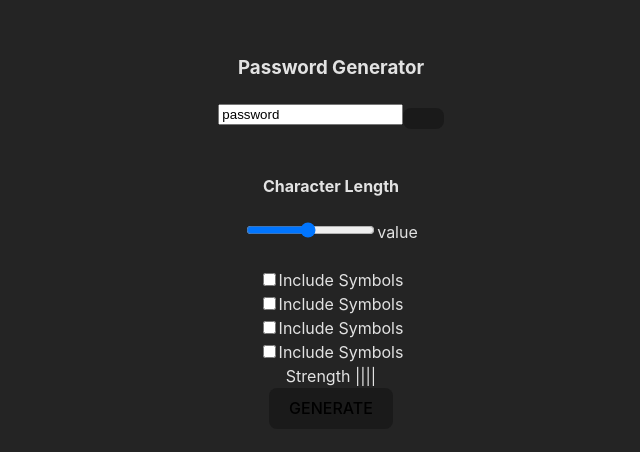
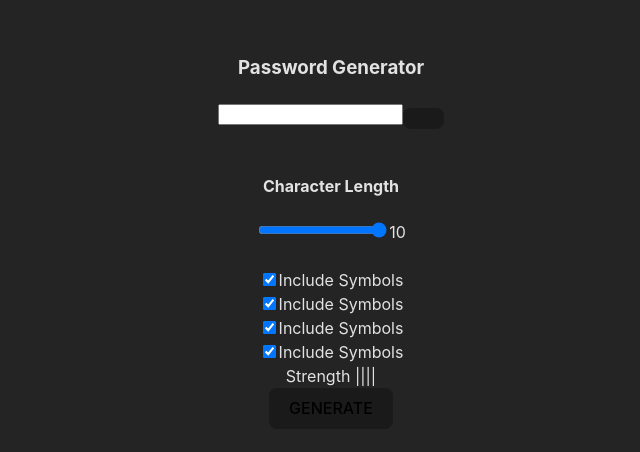
Before and after one commit to buschenyy/password-generator-app, a React (Vite) app: page / in a window 1280 px wide. Shown: the part 168-620 px from the top of the page, without its empty margins (309-949 px from the left). Built offline with nearby package versions, Linux system fonts and the light colour scheme.

Commit message:
inputHandler

```diff
--- a/src/App.jsx
+++ b/src/App.jsx
@@ -1,27 +1,69 @@
+import { useState } from 'react'
 import './App.css'
 import Checkbox from './components/Checkbox'
 import LengthRange from './components/LengthRange'
 import Output from './components/Output'
 import StrengthRate from './components/StrengthRate'
+import generatePswrd from './utils/password-gen'
+import assessPswrdStrength from './utils/password-strength-check'
+
+const intialFormState = {
+  range: 10,
+  uppercase: true,
+  lowercase: true,
+  numbers: true,
+  symbols: true,
+}
 
 function App() {
+  const [password, setPassword] = useState('')
+  const [formState, setFormState] = useState(intialFormState)
+
+  const inputHandler = (e) => {
+    const { name, value, checked, type } = e.target
+    const actualFormState = {
+      ...formState,
+      [name]: type === 'range' ? value : checked,
+    }
+
+    setFormState(actualFormState)
+  }
+  console.log(formState)
   return (
     <div className="App">
       <h3>Password Generator</h3>
-      <Output />
+      <Output value={password} />
       <br />
-      <LengthRange />
+      <form>
+        <LengthRange name='range' onChange={inputHandler} value={formState['range']} />
         <br />
-      <Checkbox />
+        <Checkbox
+          name="uppercase"
+          onChange={inputHandler}
+          checked={formState['uppercase']}
+        />
         <br />
-      <Checkbox />
+        <Checkbox
+          name="lowercase"
+          onChange={inputHandler}
+          checked={formState['lowercase']}
+        />
         <br />
-      <Checkbox />
+        <Checkbox
+          name="numbers"
+          onChange={inputHandler}
+          checked={formState['numbers']}
+        />
         <br />
-      <Checkbox />
+        <Checkbox
+          name="symbols"
+          onChange={inputHandler}
+          checked={formState['symbols']}
+        />
         <br />
         <StrengthRate />
-      <button>GENERATE</button>
+        <button type="submit">GENERATE</button>
+      </form>
     </div>
   )
 }
--- a/src/components/Checkbox.jsx
+++ b/src/components/Checkbox.jsx
@@ -1,7 +1,7 @@
-const Checkbox = () => {
+const Checkbox = ({...props}) => {
   return (
     <label>
-      <input type="checkbox" />
+      <input type="checkbox" {...props}/>
       Include Symbols
     </label>
   )
--- a/src/components/LengthRange.jsx
+++ b/src/components/LengthRange.jsx
@@ -1,9 +1,9 @@
-const LengthRange = () => {
+const LengthRange = ({value, ...props}) => {
   return (
     <div>
       <h4>Character Length</h4>
-      <input type="range" min="1" max="20" value="10" />
-      {'value'}
+      <input type="range" min="1" max="20" {...props} />
+      {value}
     </div>
   )
 }
--- a/src/components/Output.jsx
+++ b/src/components/Output.jsx
@@ -1,7 +1,7 @@
-const Output = () => {
+const Output = ({value}) => {
   return (
     <div>
-      <input readOnly value="password" />
+      <input readOnly value={value}/>
       <button></button>
     </div>
   )
--- a/src/utils/password-gen.js
+++ b/src/utils/password-gen.js
@@ -6,7 +6,7 @@ const PSWRD_LENGTH = Array(20).fill(0)
 const PSWRD_OPTIONS = ['uppercase', 'lowercase', 'numbers', 'symbols']
 const activePswrdOptions = ['uppercase', 'lowercase', 'numbers', 'symbols']
 
-export function generatePswrd(){
+export default function generatePswrd(){
     const password = PSWRD_LENGTH.map(
       (_, i) => (PSWRD_LENGTH[i] = randSymbol())
     ).join('')
--- a/src/utils/password-strength-check.js
+++ b/src/utils/password-strength-check.js
@@ -23,7 +23,7 @@ const PSWRD_STRENGTH = {
 }
 
 // A function that assesses the strength of a given password
-export function assessPswrdStrength(pswrd) {
+export default function assessPswrdStrength(pswrd) {
   // An array containing the results of each regex test and the password length
   const regexTestResults = Object.values(REGEX_CHAR_TESTS).map((regex) =>
     regex.test(pswrd)
```
Lines whose indentation alone changed are shown as unchanged.
